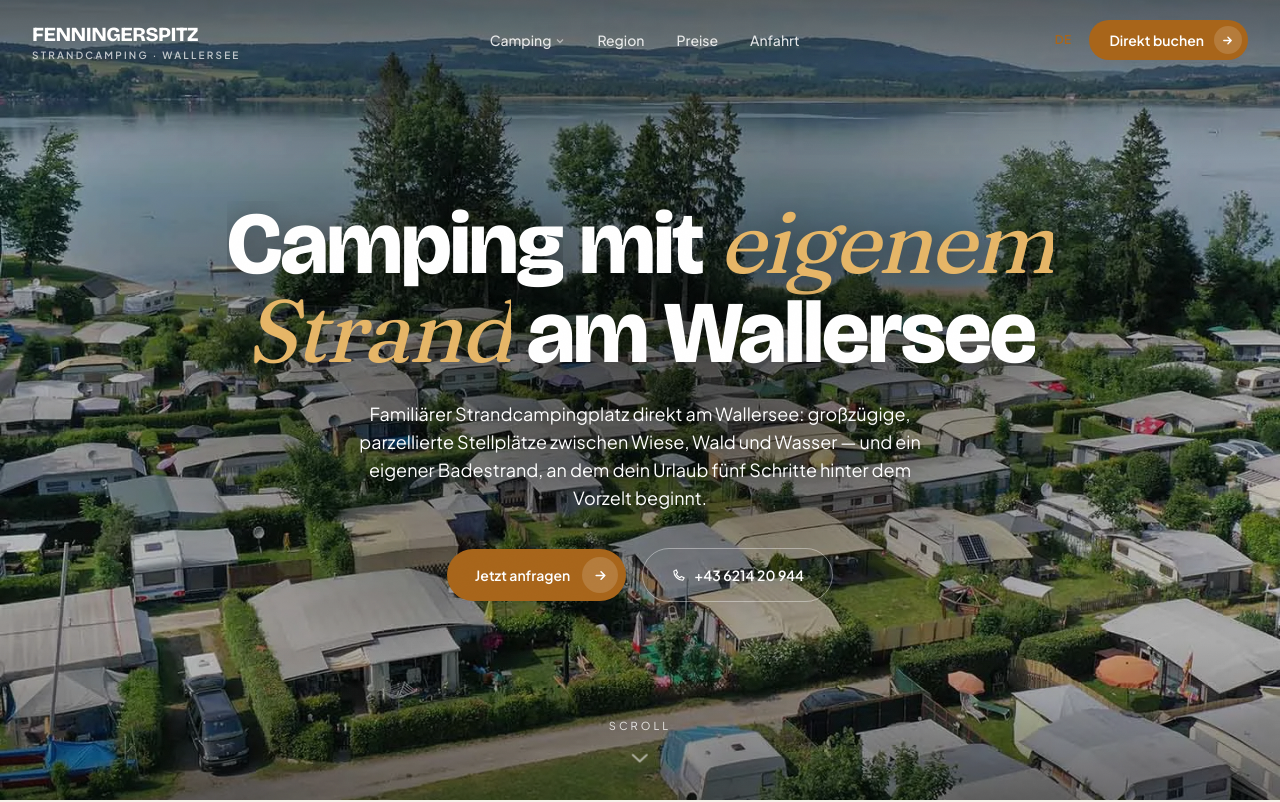
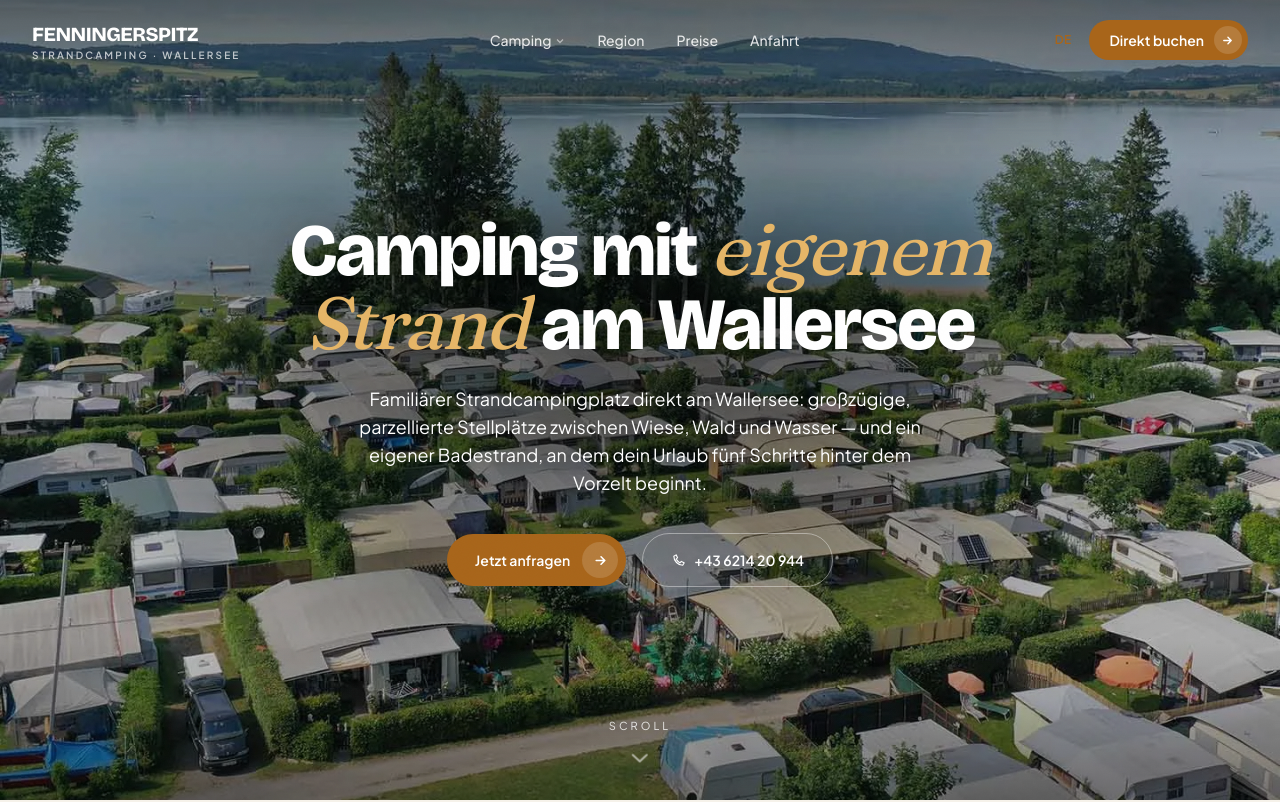
Before and after one commit to Lellino-Elias/camping-fenningerspitz-camping-demo, a Next.js app: page / in a window 1280 px wide. Shown: the top 802 px of the page. Built offline with nearby package versions, Linux system fonts and the light colour scheme.

Commit message:
camping-fenningerspitz — campsite demo 2026-06-11 17:27:47

```diff
--- a/src/app/globals.css
+++ b/src/app/globals.css
@@ -161,13 +161,16 @@
   display: inline-block;
   overflow: hidden;
   vertical-align: bottom;
-  /* Descender-Schutz bei enger Zeilenhöhe (g, y, j) */
-  padding-bottom: 0.12em;
-  margin-bottom: -0.12em;
+  /* Glyphen-Schutz an ALLEN Kanten: unten Descender (g, y, j), oben i-Punkte/Umlaute/Kursiv-
+     Ascender („Ski" verlor den i-Punkt), seitlich Kursiv-Überhang. Negative Margins gleichen
+     das Layout exakt aus — Maske größer, Textfluss identisch. */
+  padding: 0.18em 0.1em 0.12em;
+  margin: -0.18em -0.1em -0.12em;
 }
 .wsplit .w > span {
   display: inline-block;
-  transform: translateY(118%);
+  /* 135 % statt 118 %: durch das größere Masken-Padding braucht der versteckte Zustand mehr Weg */
+  transform: translateY(135%);
   transition: transform 0.9s cubic-bezier(0.16, 1, 0.3, 1);
   transition-delay: calc(var(--wi, 0) * 60ms);
 }
--- a/src/components/sections/Hero.tsx
+++ b/src/components/sections/Hero.tsx
@@ -20,6 +20,14 @@
   const after = emphAt >= 0 ? claim.slice(emphAt + claimEmphasis.length) : "";
   const hero = campsite.hero.aerial;
   const left = campsite.heroVariant === "left";
+  // Proportionen: langer Claim → kleinere Stufe, sonst erschlägt die Headline die Hero-Section.
+  // Literale Tailwind-Klassen (JIT scannt den Quelltext — niemals dynamisch zusammensetzen!).
+  const sizeCls =
+    claim.length >= 55
+      ? "text-[clamp(1.75rem,6.5vw,3.9rem)]"
+      : claim.length >= 39
+        ? "text-[clamp(1.9rem,7.5vw,4.6rem)]"
+        : "text-[clamp(2rem,9vw,5.5rem)]";
 
   useEffect(() => {
     if (window.matchMedia("(prefers-reduced-motion: reduce)").matches) return;
@@ -56,8 +64,11 @@
       {/* Content — zentriert (Default) oder linksbündig (heroVariant: "left") */}
       <div className={`reveal reveal-soft relative z-10 mx-auto flex h-full max-w-[1320px] flex-col justify-center px-5 md:px-8 ${left ? "items-start text-left" : "items-center text-center"}`}>
         <h1
-          className={`font-display text-[clamp(2rem,9vw,5.5rem)] font-extrabold leading-[1.04] md:leading-[0.98] tracking-tight text-white [text-wrap:balance] ${left ? "max-w-3xl" : "mx-auto max-w-4xl"}`}
-          style={{ textShadow: "0 2px 30px rgba(0,0,0,0.4)" }}
+          className={`font-display ${sizeCls} font-extrabold leading-[1.04] md:leading-[0.98] tracking-tight text-white [text-wrap:balance] ${left ? "max-w-3xl" : "mx-auto max-w-4xl"}`}
+          // drop-shadow-FILTER statt text-shadow: der Filter wird NACH dem Wort-Masken-Clipping
+          // gerechnet → keine sichtbaren Schatten-Boxen mehr an den Maskenkanten (overflow:hidden
+          // schnitt den 30px-text-shadow pro Wort hart ab = die „kantigen Blöcke" hinterm Text).
+          style={{ filter: "drop-shadow(0 2px 22px rgba(0,0,0,0.45))" }}
         >
           <Words text={claim} emphasis={emphAt >= 0 ? claimEmphasis : undefined} emphasisClass="font-serif italic font-normal" emphasisStyle={{ color: "var(--hero-emph)" }} />
         </h1>
--- a/src/content/campsites/camping-fenningerspitz.ts
+++ b/src/content/campsites/camping-fenningerspitz.ts
@@ -12,7 +12,6 @@
   see: "Wallersee",
   regionLong: "Salzburger Seenland · Wallersee · Österreich",
 
-  theme: "editorial",
   heroVariant: "center",
 
   claim: "Camping mit eigenem Strand am Wallersee",
@@ -143,7 +142,7 @@
     telHref: "tel:+43621420944",
     mail: "info@camping-fenningerspitz.at",
     adresse: "Fenning 120 · 5302 Henndorf am Wallersee · Salzburg",
-    coords: { lat: 47.8984707, lng: 13.1672206 },
+    coords: { lat: 47.898409, lng: 13.16729 },
   },
 
   languages: ["DE"],
```
